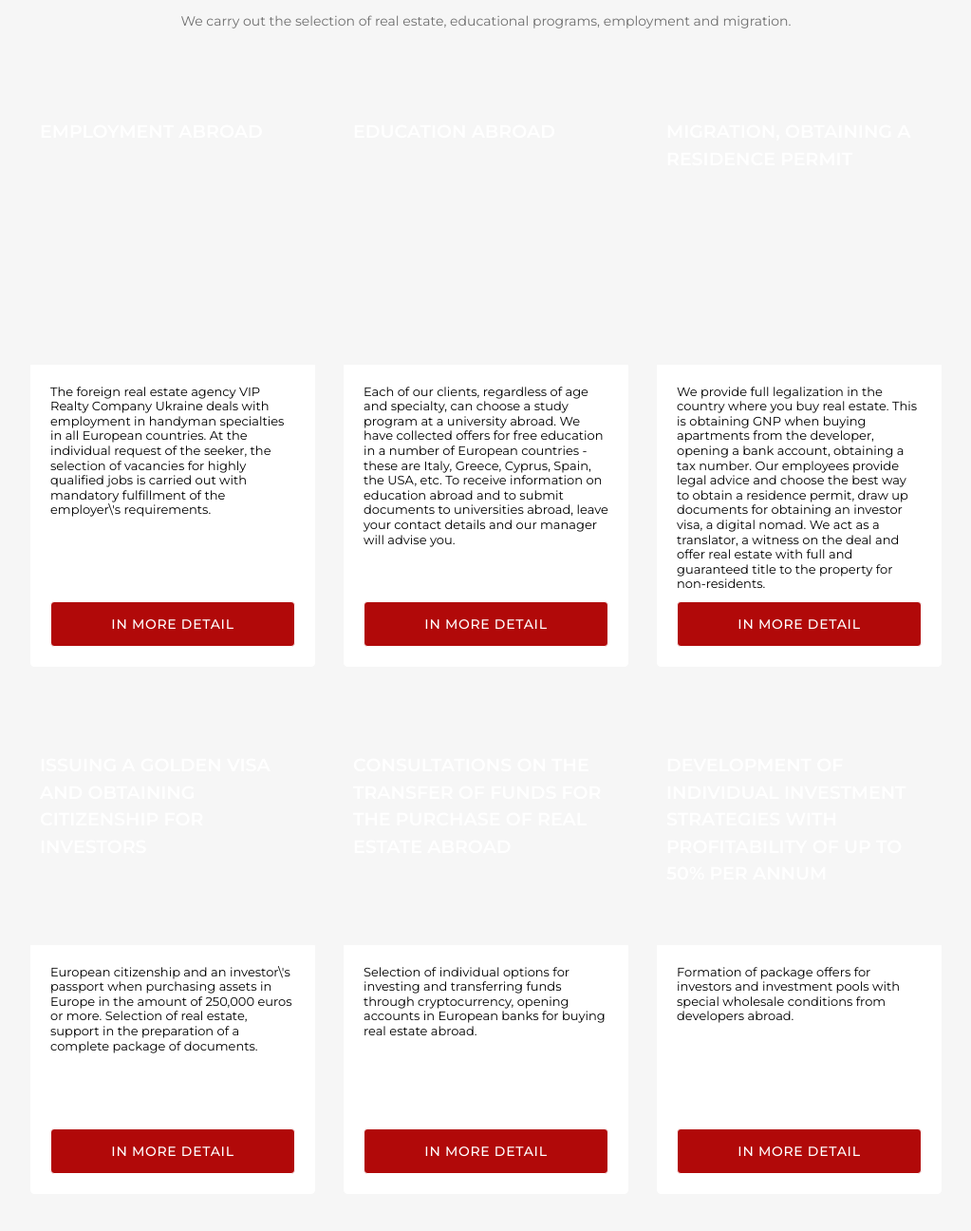
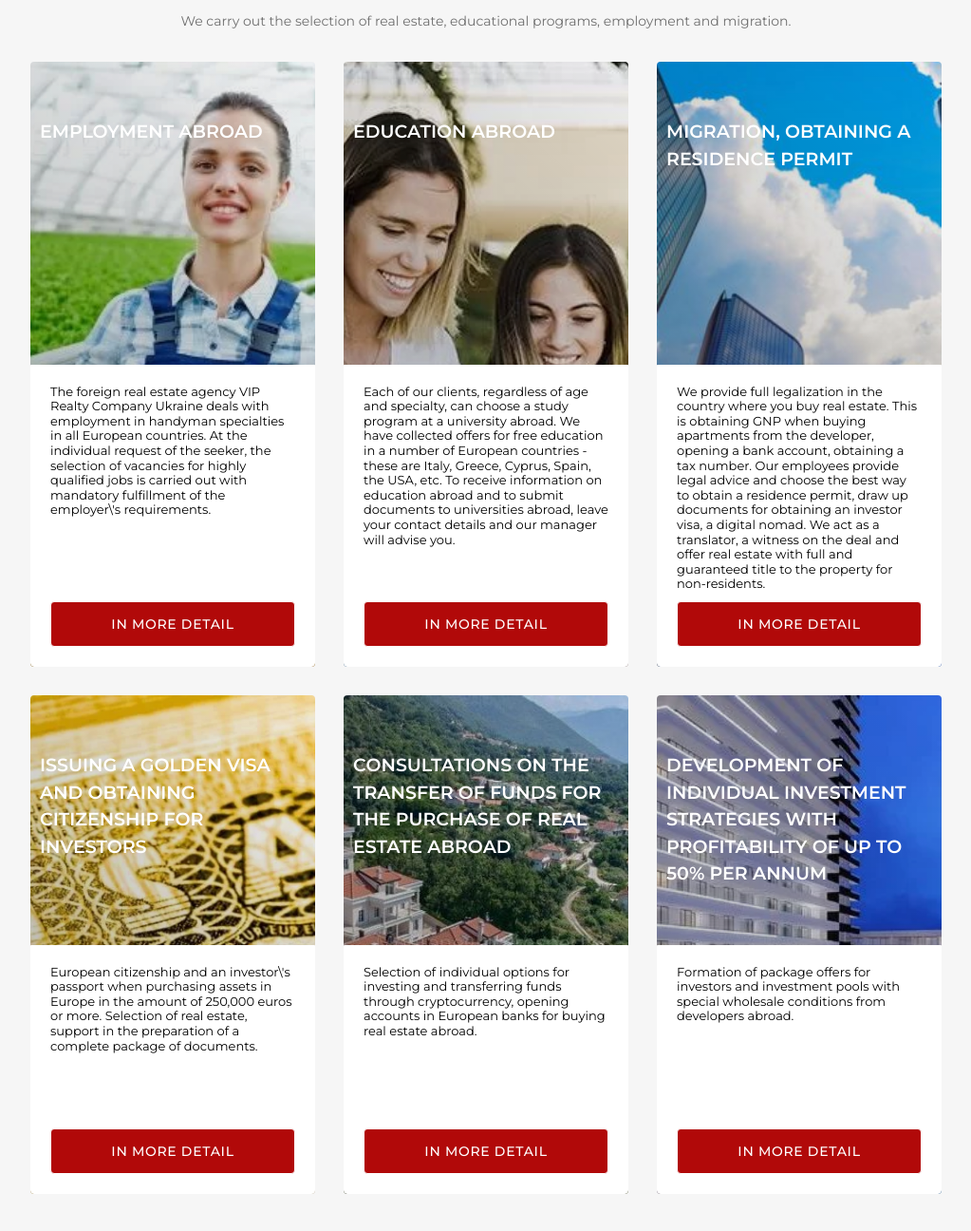
Before and after one commit to Qwimik/heliosrental2, a website with bundled scripts: page index.html in a window 1280 px wide. Shown: the part 5534-6830 px from the top of the page at 95% size, without its empty margins (128-1151 px from the left). Built offline with nearby package versions, Linux system fonts and the light colour scheme.

Commit message:
services

```diff
--- a/index.html
+++ b/index.html
@@ -671,6 +671,7 @@
         <!-- services start -->
         <section class="services_section">
             <div class="services_bg"></div>
+            <div class="container">
                 <h3 class="services_title">Services</h3>
                 <p class="services_text">We carry out the selection of real estate, educational programs, employment and
                     migration.</p>
@@ -678,9 +679,11 @@
                     <div class="services_card">
                         <h4 class="services_card-title">Employment abroad</h4>
                         <div class="services_card-info">
-                        <p>The foreign real estate agency VIP Realty Company Ukraine deals with employment in handyman
+                            <p>The foreign real estate agency VIP Realty Company Ukraine deals with employment in
+                                handyman
                                 specialties in all European countries. At the individual request of the seeker, the
-                            selection of vacancies for highly qualified jobs is carried out with mandatory fulfillment
+                                selection of vacancies for highly qualified jobs is carried out with mandatory
+                                fulfillment
                                 of the employer\'s requirements.</p>
                             <a href="#">In more detail</a>
                         </div>
@@ -690,8 +693,10 @@
                         <div class="services_card-info">
                             <p>Each of our clients, regardless of age and specialty, can choose a study program at a
                                 university abroad. We have collected offers for free education in a number of European
-                            countries - these are Italy, Greece, Cyprus, Spain, the USA, etc. To receive information on
-                            education abroad and to submit documents to universities abroad, leave your contact details
+                                countries - these are Italy, Greece, Cyprus, Spain, the USA, etc. To receive information
+                                on
+                                education abroad and to submit documents to universities abroad, leave your contact
+                                details
                                 and our manager will advise you.</p>
                             <a href="#">In more detail</a>
                         </div>
@@ -699,20 +704,26 @@
                     <div class="services_card">
                         <h4 class="services_card-title">Migration, obtaining a residence permit</h4>
                         <div class="services_card-info">
-                        <p>We provide full legalization in the country where you buy real estate. This is obtaining GNP
-                            when buying apartments from the developer, opening a bank account, obtaining a tax number.
+                            <p>We provide full legalization in the country where you buy real estate. This is obtaining
+                                GNP
+                                when buying apartments from the developer, opening a bank account, obtaining a tax
+                                number.
                                 Our employees provide legal advice and choose the best way to obtain a residence permit,
-                            draw up documents for obtaining an investor visa, a digital nomad. We act as a translator, a
-                            witness on the deal and offer real estate with full and guaranteed title to the property for
+                                draw up documents for obtaining an investor visa, a digital nomad. We act as a
+                                translator, a
+                                witness on the deal and offer real estate with full and guaranteed title to the property
+                                for
                                 non-residents.</p>
                             <a href="#">In more detail</a>
                         </div>
                     </div>
                     <div class="services_card">
-                    <h4 class="services_card-title">Issuing a Golden Visa and obtaining citizenship for investors</h4>
+                        <h4 class="services_card-title">Issuing a Golden Visa and obtaining citizenship for investors
+                        </h4>
                         <div class="services_card-info">
                             <p>European citizenship and an investor\'s passport when purchasing assets in Europe in the
-                            amount of 250,000 euros or more. Selection of real estate, support in the preparation of a
+                                amount of 250,000 euros or more. Selection of real estate, support in the preparation of
+                                a
                                 complete package of documents.</p>
                             <a href="#">In more detail</a>
                         </div>
@@ -721,18 +732,21 @@
                         <h4 class="services_card-title">Consultations on the transfer of funds for the purchase of real
                             estate abroad</h4>
                         <div class="services_card-info">
-                        <p>Selection of individual options for investing and transferring funds through cryptocurrency,
+                            <p>Selection of individual options for investing and transferring funds through
+                                cryptocurrency,
                                 opening accounts in European banks for buying real estate abroad.</p>
                             <a href="#">In more detail</a>
                         </div>
                     </div>
                     <div class="services_card">
-                    <h4 class="services_card-title">Development of individual investment strategies with profitability
+                        <h4 class="services_card-title">Development of individual investment strategies with
+                            profitability
                             of up to 50% per annum</h4>
                         <div class="services_card-info">
                             <p>Formation of package offers for investors and investment pools with special wholesale
                                 conditions from developers abroad.</p>
                             <a href="#">In more detail</a>
+                        </div>
                     </div>
                 </div>
             </div>
--- a/sass/components/_services.scss
+++ b/sass/components/_services.scss
@@ -45,43 +45,43 @@
         justify-content: center;
 
         > :nth-child(1) {
-            // background-image: linear-gradient(45deg, rgba(0, 0, 0, .33), rgba(0, 0, 0, .05)),
-            // url('@{baseDir}images/sections/services/services1.webp');
+            background-image: linear-gradient(45deg, rgba(0, 0, 0, .33), rgba(0, 0, 0, .05)),
+                url('../../images/sections/services/services1.webp');
             background-size: cover;
             background-position: center;
         }
 
         > :nth-child(2) {
-            // background-image: linear-gradient(45deg, rgba(0, 0, 0, .33), rgba(0, 0, 0, .05)),
-            // url('@{baseDir}images/sections/services/services2.webp');
+            background-image: linear-gradient(45deg, rgba(0, 0, 0, .33), rgba(0, 0, 0, .05)),
+                url('../../images/sections/services/services2.webp');
             background-size: cover;
             background-position: center;
         }
 
         > :nth-child(3) {
-            // background-image: linear-gradient(45deg, rgba(0, 0, 0, .33), rgba(0, 0, 0, .05)),
-            // url('@{baseDir}images/sections/services/services3.jpeg');
+            background-image: linear-gradient(45deg, rgba(0, 0, 0, .33), rgba(0, 0, 0, .05)),
+                url('../../images/sections/services/services3.jpeg');
             background-size: cover;
             background-position: center;
         }
 
         > :nth-child(4) {
-            // background-image: linear-gradient(45deg, rgba(0, 0, 0, .33), rgba(0, 0, 0, .05)),
-            // url('@{baseDir}images/sections/services/services4.webp');
+            background-image: linear-gradient(45deg, rgba(0, 0, 0, .33), rgba(0, 0, 0, .05)),
+                url('../../images/sections/services/services4.webp');
             background-size: cover;
             background-position: center;
         }
 
         > :nth-child(5) {
-            // background-image: linear-gradient(45deg, rgba(0, 0, 0, .33), rgba(0, 0, 0, .05)),
-            // url('@{baseDir}images/sections/services/services5.jpeg');
+            background-image: linear-gradient(45deg, rgba(0, 0, 0, .33), rgba(0, 0, 0, .05)),
+                url('../../images/sections/services/services5.jpeg');
             background-size: cover;
             background-position: center;
         }
 
         > :nth-child(6) {
-            // background-image: linear-gradient(45deg, rgba(0, 0, 0, .33), rgba(0, 0, 0, .05)),
-            // url('@{baseDir}images/sections/services/services6.webp');
+            background-image: linear-gradient(45deg, rgba(0, 0, 0, .33), rgba(0, 0, 0, .05)),
+                url('../../images/sections/services/services6.webp');
             background-size: cover;
             background-position: center;
         }
```
Also changed, not shown: css/styles.min.css, 1 other file. Lines whose indentation alone changed are shown as unchanged.
